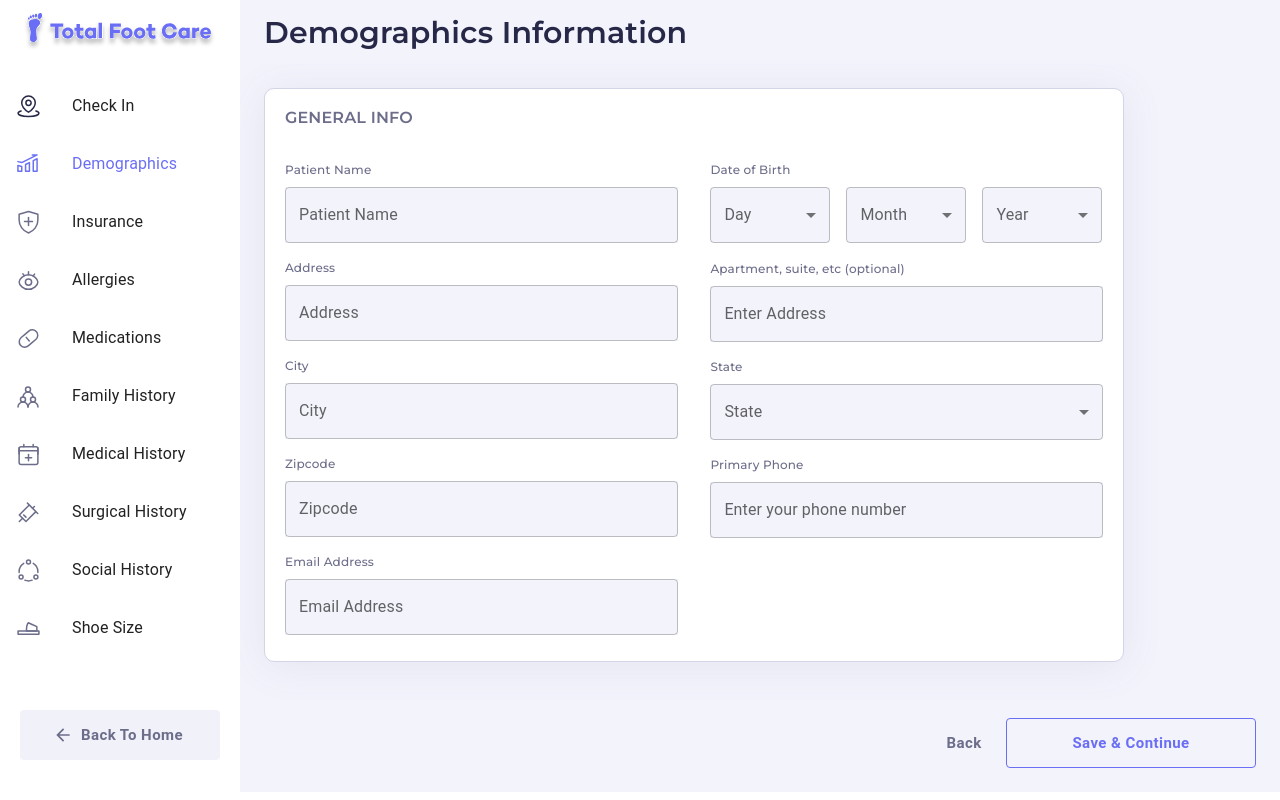
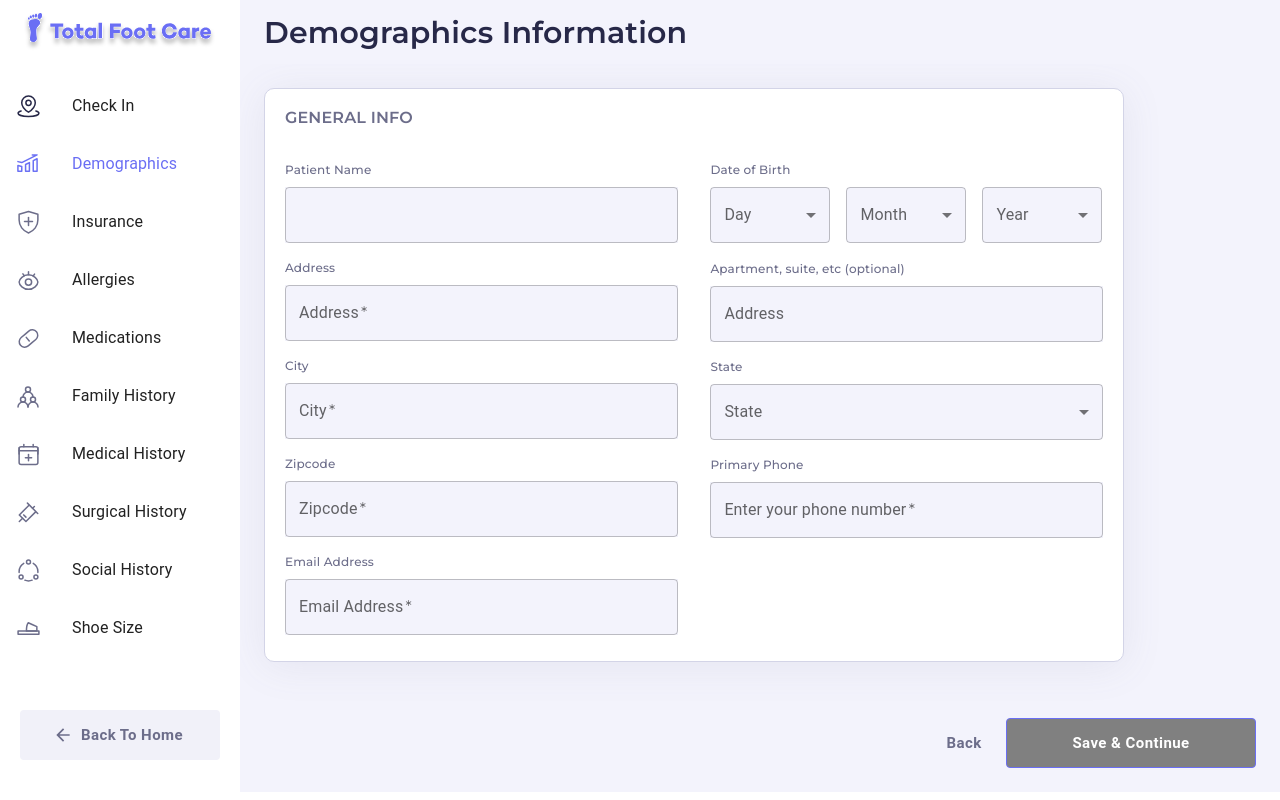
Before and after one commit to mtauhidul/kiosk, a React (Create React App) app: page /kiosk/demographics_Information in a window 1280 px wide. Built offline with nearby package versions, Linux system fonts and the light colour scheme.

Commit message:
update in demographic info

```diff
--- a/src/layouts/demographics/Documents.jsx
+++ b/src/layouts/demographics/Documents.jsx
@@ -1,34 +1,88 @@
-import React from 'react';
-import DriversLicense from '../../assets/images/driversLic.svg';
-import PatientsPicture from '../../assets/images/patientsPic.svg';
-import Bottom from '../../components/Bottom/Bottom';
-import ScanCard from '../../components/cards/ScanCard';
-import store from '../../state/store';
-import styles from '../../styles/Documents.module.css';
+import React, { useEffect, useState } from "react";
+import DriversLicense from "../../assets/images/driversLic.svg";
+import PatientsPicture from "../../assets/images/patientsPic.svg";
+import Bottom from "../../components/Bottom/Bottom";
+import ScanCard from "../../components/cards/ScanCard";
+import store from "../../state/store";
+import styles from "../../styles/Documents.module.css";
 
 const Documents = () => {
-  const state = store?.getState()?.data?.demographicsInfo;
+  const [isDisabled, setIsDisabled] = useState(true);
+
+  const [demographics, setDemographics] = useState({
+    patientsPicture: "",
+    driversLicense: "",
+  });
+
+  useEffect(() => {
+    if (
+      demographics.patientsPicture === "" ||
+      demographics.driversLicense === ""
+    ) {
+      setIsDisabled(true);
+    } else {
+      setIsDisabled(false);
+    }
+  }, [demographics.driversLicense, demographics.patientsPicture]);
+
+  useEffect(() => {
+    const state = store?.getState()?.data?.demographicsInfo;
+    setDemographics({
+      patientsPicture: state.patientsPicture || "",
+      driversLicense: state.driversLicense || "",
+    });
+  }, [demographics.driversLicense, demographics.patientsPicture]);
+
+  // const state = store?.getState()?.data?.demographicsInfo;
+
   return (
     <div className={styles.documentsContainer}>
       <div className={styles.cardsContainer}>
+        {/* <ScanCard
+          id="patientsPicture"
+          title="PATIENT’S PICTURE"
+          subTitle=""
+          img={state.patientsPicture ? state.patientsPicture : PatientsPicture}
+          alt="card"
+          btnText="Take a picture"
+        /> */}
+
         <ScanCard
-          id='patientsPicture'
-          title='PATIENT’S PICTURE'
-          subTitle=''
-          img={state.patientsPicture ? state.patientsPicture : PatientsPicture}
-          alt='card'
-          btnText='Take a picture'
+          id="patientsPicture"
+          title="PATIENT’S PICTURE"
+          subTitle=""
+          img={
+            demographics.patientsPicture
+              ? demographics.patientsPicture
+              : PatientsPicture
+          }
+          alt="card"
+          btnText="Upload a picture"
         />
+
+        {/* <ScanCard
+          id="driversLicense"
+          title="DRIVER’S LICENSE"
+          subTitle=""
+          img={state.driversLicense ? state.driversLicense : DriversLicense}
+          alt="card"
+          btnText="Scan card"
+        /> */}
+
         <ScanCard
-          id='driversLicense'
-          title='DRIVER’S LICENSE'
-          subTitle=''
-          img={state.driversLicense ? state.driversLicense : DriversLicense}
-          alt='card'
-          btnText='Scan card'
+          id="driversLicense"
+          title="DRIVER’S LICENSE"
+          subTitle=""
+          img={
+            demographics.driversLicense
+              ? demographics.driversLicense
+              : DriversLicense
+          }
+          alt="card"
+          btnText="Upload card"
         />
       </div>
-      <Bottom />
+      <Bottom isDisabled={isDisabled} />
     </div>
   );
 };
--- a/src/layouts/demographics/Information.jsx
+++ b/src/layouts/demographics/Information.jsx
@@ -4,62 +4,96 @@ import {
   MenuItem,
   Select,
   TextField,
-} from '@mui/material';
-import React, { useEffect, useState } from 'react';
-import { useDispatch } from 'react-redux';
-import { bindActionCreators } from 'redux';
-import Bottom from '../../components/Bottom/Bottom';
-import DOB from '../../components/DOB/DOB';
-import * as actionCreators from '../../state/actionCreators/index';
-import store from '../../state/store';
-import styles from '../../styles/Information.module.css';
+} from "@mui/material";
+import React, { useEffect, useState } from "react";
+import { useDispatch } from "react-redux";
+import { bindActionCreators } from "redux";
+import Bottom from "../../components/Bottom/Bottom";
+import DOB from "../../components/DOB/DOB";
+import * as actionCreators from "../../state/actionCreators/index";
+import store from "../../state/store";
+import styles from "../../styles/Information.module.css";
 
 const Information = () => {
   const dispatch = useDispatch();
+  const [isDisabled, setIsDisabled] = useState(true);
 
   const [user, setUser] = useState({
-    fullName: '',
-    day: '',
-    month: '',
-    year: '',
-    location: '',
+    fullName: "",
+    day: "",
+    month: "",
+    year: "",
+    location: "",
   });
 
   const [demographics, setDemographics] = useState({
-    address: '',
-    address2: '',
-    city: '',
-    state: '',
-    zipcode: '',
-    phone: '',
-    email: '',
-    patientsPicture: '',
-    driversLicense: '',
+    address: "",
+    address2: "",
+    city: "",
+    state: "",
+    zipcode: "",
+    phone: "",
+    email: "",
+    patientsPicture: "",
+    driversLicense: "",
   });
+
+  useEffect(() => {
+    if (
+      demographics.address === "" ||
+      demographics.city === "" ||
+      demographics.state === "" ||
+      demographics.zipcode === "" ||
+      demographics.phone === "" ||
+      demographics.email === ""
+    ) {
+      setIsDisabled(true);
+    } else {
+      setIsDisabled(false);
+    }
+  }, [
+    demographics.address,
+    demographics.city,
+    demographics.state,
+    demographics.zipcode,
+    demographics.phone,
+    demographics.email,
+    demographics.patientsPicture,
+    demographics.driversLicense,
+  ]);
 
   useEffect(() => {
     const predefinedData = store?.getState()?.data?.userInfo;
     setUser(predefinedData);
     const state = store?.getState()?.data?.demographicsInfo;
-    setDemographics(state);
-    setDemographics({ ...state, user: predefinedData });
+    setDemographics({
+      address: state?.address || "",
+      address2: state?.address2 || "",
+      city: state?.city || "",
+      state: state?.state || "",
+      zipcode: state?.zipcode || "",
+      phone: state?.phone || "",
+      email: state?.email || "",
+      user: predefinedData,
+    });
+    // setDemographics({ ...state, user: predefinedData });
   }, []);
 
   const { addDemographicData } = bindActionCreators(actionCreators, dispatch);
 
   return (
-    <div className={styles.informationContainer}>
+    <form className={styles.informationContainer}>
       <div className={styles.formContainer}>
-        <h3 className='header3'>GENERAL INFO</h3>
+        <h3 className="header3">GENERAL INFO</h3>
         <br />
         <div className={styles.formWrapper}>
           <div className={styles.formLeft}>
-            <h6 className='header6'>Patient Name</h6>
-            <FormControl sx={{ mt: 1, mb: 2, width: '100%' }}>
+            <h6 className="header6">Patient Name</h6>
+            <FormControl sx={{ mt: 1, mb: 2, width: "100%" }}>
               <TextField
+                required
                 value={user?.fullName}
-                id='outlined-required'
-                label='Patient Name'
+                id="outlined-required"
                 onChange={(e) =>
                   setDemographics({
                     ...demographics,
@@ -68,45 +102,49 @@ const Information = () => {
                 }
               />
             </FormControl>
-            <h6 className='header6'>Address</h6>
-            <FormControl sx={{ mt: 1, mb: 2, width: '100%' }}>
+            <h6 className="header6">Address</h6>
+            <FormControl sx={{ mt: 1, mb: 2, width: "100%" }}>
               <TextField
+                required
                 value={demographics?.address}
-                id='outlined-required'
-                label='Address'
+                id="outlined-required"
+                label={demographics.address !== "" ? "" : "Address"}
                 onChange={(e) =>
                   setDemographics({ ...demographics, address: e.target.value })
                 }
               />
             </FormControl>
-            <h6 className='header6'>City</h6>
-            <FormControl sx={{ mt: 1, mb: 2, width: '100%' }}>
+            <h6 className="header6">City</h6>
+            <FormControl sx={{ mt: 1, mb: 2, width: "100%" }}>
               <TextField
+                required
                 value={demographics?.city}
-                id='outlined-required'
-                label='City'
+                id="outlined-required"
+                label={demographics.city !== "" ? "" : "City"}
                 onChange={(e) =>
                   setDemographics({ ...demographics, city: e.target.value })
                 }
               />
             </FormControl>
-            <h6 className='header6'>Zipcode</h6>
-            <FormControl sx={{ mt: 1, mb: 2, width: '100%' }}>
+            <h6 className="header6">Zipcode</h6>
+            <FormControl sx={{ mt: 1, mb: 2, width: "100%" }}>
               <TextField
+                required
                 value={demographics?.zipcode}
-                id='outlined-required'
-                label='Zipcode'
+                id="outlined-required"
+                label={demographics.zipcode !== "" ? "" : "Zipcode"}
                 onChange={(e) =>
                   setDemographics({ ...demographics, zipcode: e.target.value })
                 }
               />
             </FormControl>
-            <h6 className='header6'>Email Address</h6>
-            <FormControl sx={{ mt: 1, mb: 2, width: '100%' }}>
+            <h6 className="header6">Email Address</h6>
+            <FormControl sx={{ mt: 1, mb: 2, width: "100%" }}>
               <TextField
+                required
                 value={demographics?.email}
-                id='outlined-required'
-                label='Email Address'
+                id="outlined-required"
+                label={demographics.email !== "" ? "" : "Email Address"}
                 onChange={(e) =>
                   setDemographics({ ...demographics, email: e.target.value })
                 }
@@ -114,48 +152,57 @@ const Information = () => {
             </FormControl>
           </div>
           <div className={styles.formRight}>
-            <h6 className='header6'>Date of Birth</h6>
+            <h6 className="header6">Date of Birth</h6>
             <DOB setData={setUser} data={user} />
-            <h6 style={{ marginTop: '17px' }} className='header6'>
+            <h6 style={{ marginTop: "17px" }} className="header6">
               Apartment, suite, etc (optional)
             </h6>
-            <FormControl sx={{ mt: 1, mb: 2, width: '100%' }}>
+            <FormControl sx={{ mt: 1, mb: 2, width: "100%" }}>
               <TextField
                 value={demographics?.address2}
-                id='outlined-required'
-                label='Enter Address'
+                id="outlined-required"
+                label={demographics.address2 !== "" ? "" : "Address"}
                 onChange={(e) =>
                   setDemographics({ ...demographics, address2: e.target.value })
                 }
               />
             </FormControl>
-            <h6 className='header6'>State</h6>
-            <FormControl sx={{ mt: 1, mb: 2, width: '100%' }}>
-              <InputLabel id='demo-simple-select-helper-label'>
-                State
-              </InputLabel>
+            <h6 className="header6">State</h6>
+            <FormControl sx={{ mt: 1, mb: 2, width: "100%" }}>
+              {demographics.state === "" ? (
+                <InputLabel id="demo-simple-select-helper-label">
+                  State
+                </InputLabel>
+              ) : (
+                <></>
+              )}
+
               <Select
-                labelId='demo-simple-select-helper-label'
-                id='demo-simple-select-helper'
+                labelId="demo-simple-select-helper-label"
+                id="demo-simple-select-helper"
                 value={demographics?.state}
-                label='Location'
+                label={demographics.state !== "" ? "" : "Location"}
                 onChange={(e) =>
                   setDemographics({ ...demographics, state: e.target.value })
-                }>
-                <MenuItem value=''>
+                }
+              >
+                <MenuItem value="">
                   <em>None</em>
                 </MenuItem>
-                <MenuItem value='A'>A</MenuItem>
-                <MenuItem value='B'>B</MenuItem>
-                <MenuItem value='C'>C</MenuItem>
+                <MenuItem value="A">A</MenuItem>
+                <MenuItem value="B">B</MenuItem>
+                <MenuItem value="C">C</MenuItem>
               </Select>
             </FormControl>
-            <h6 className='header6'>Primary Phone</h6>
-            <FormControl sx={{ mt: 1, mb: 2, width: '100%' }}>
+            <h6 className="header6">Primary Phone</h6>
+            <FormControl sx={{ mt: 1, mb: 2, width: "100%" }}>
               <TextField
+                required
                 value={demographics?.phone}
-                id='outlined-required'
-                label='Enter your phone number'
+                id="outlined-required"
+                label={
+                  demographics.phone !== "" ? "" : "Enter your phone number"
+                }
                 onChange={(e) =>
                   setDemographics({ ...demographics, phone: e.target.value })
                 }
@@ -164,8 +211,12 @@ const Information = () => {
           </div>
         </div>
       </div>
-      <Bottom handleSubmit={addDemographicData} data={demographics} />
-    </div>
+      <Bottom
+        isDisabled={isDisabled}
+        handleSubmit={addDemographicData}
+        data={demographics}
+      />
+    </form>
   );
 };
 
```
Also changed, not shown: src/layouts/checkIn/General.jsx (+7 -2 lines).
